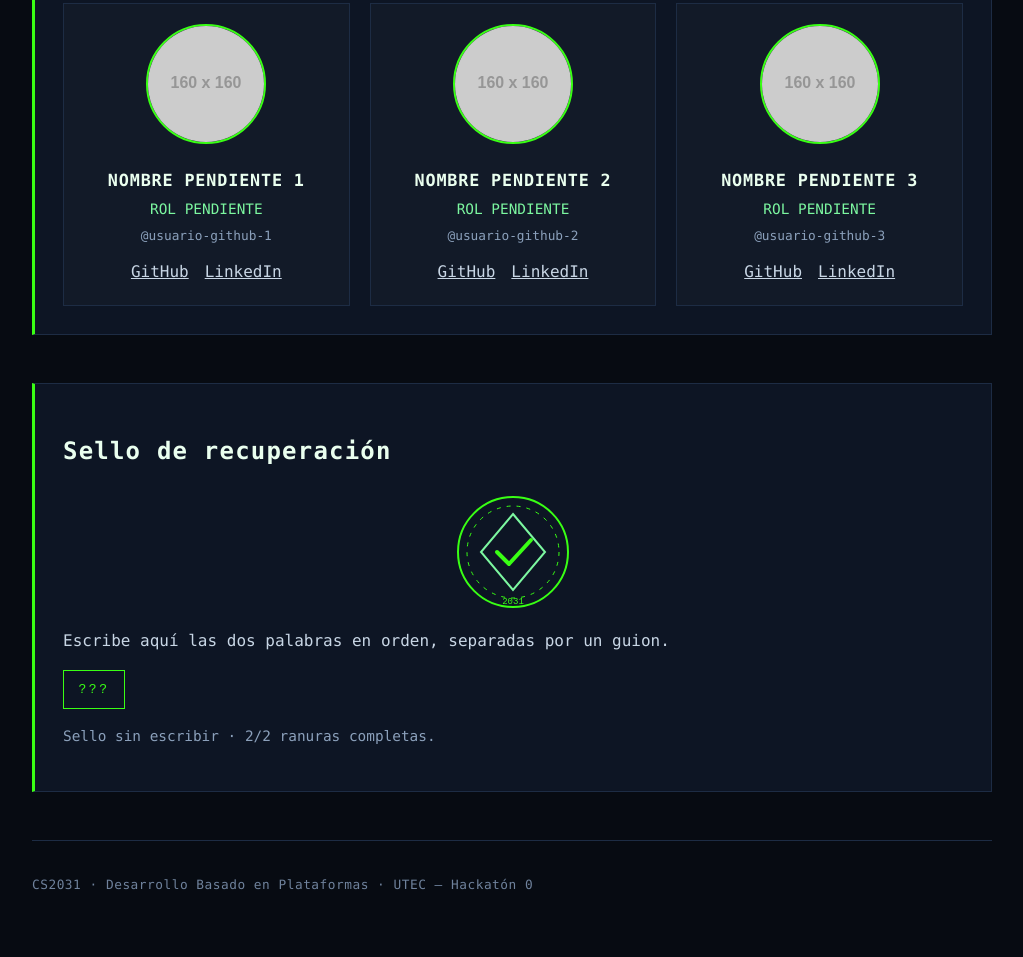
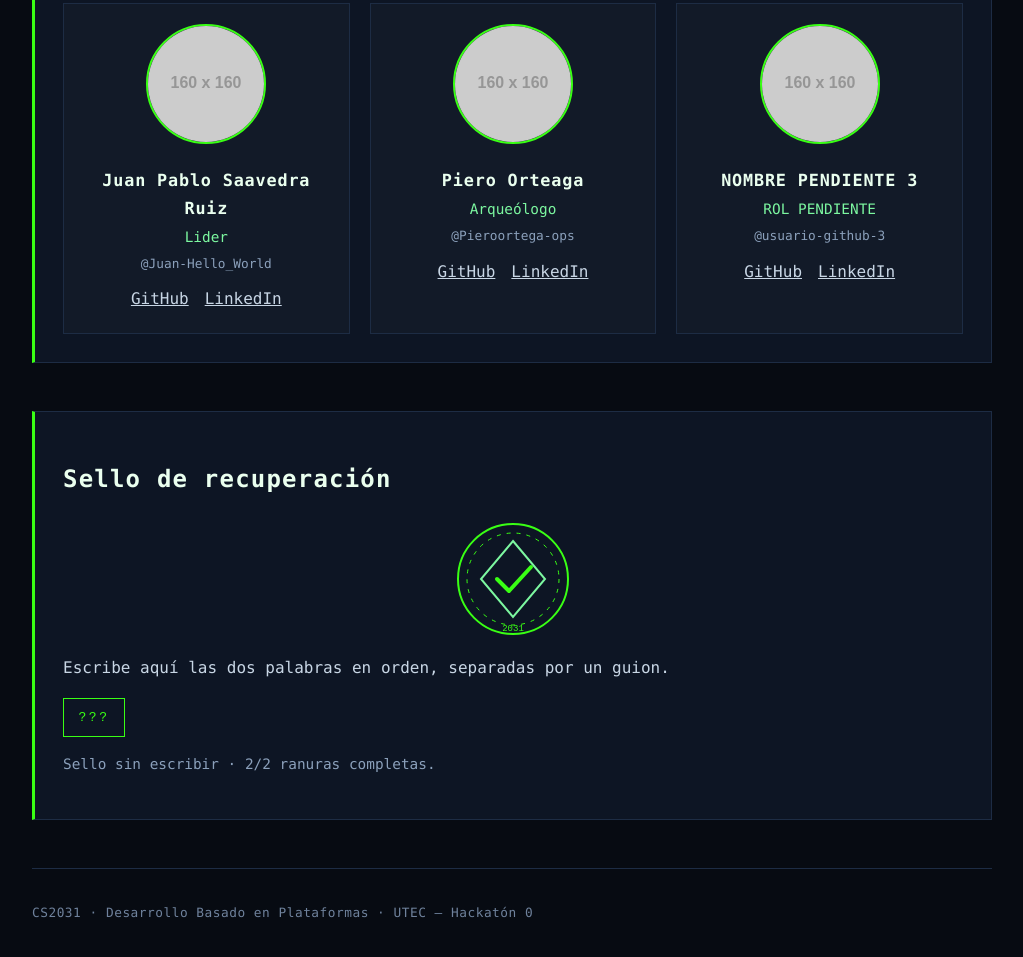
Before and after one commit to Juan-Hello-World/archivo-2031-villavicencio_lovers, a plain HTML site: page index.html in a window 1280 px wide. Shown: the part 1295-2252 px from the top of the page, without its empty margins (128-1151 px from the left). Drawn offline with Linux system fonts and the light colour scheme; placeholder pictures from the web are drawn by us.

Commit message:
Completar datos de Juan Pablo en la tarjeta y turno de guardia

```diff
--- a/index.html
+++ b/index.html
@@ -75,7 +75,7 @@
 
       <section class="equipo" id="equipo">
         <h2 class="equipo__titulo">Equipo de recuperación</h2>
-        <p class="equipo__lista">Turno de guardia: <span class="equipo__nombres">???</span></p>
+        <p class="equipo__lista">Turno de guardia: <span class="Villavicencio_lovers">???</span></p>
         <div class="equipo__grid">
           <article class="tarjeta">
             <img
@@ -83,9 +83,9 @@
               src="https://placehold.co/160x160/0b1020/39ff14?text=%3F"
               alt="Fotografía pendiente del integrante 1"
             />
-            <h3 class="tarjeta__nombre">NOMBRE PENDIENTE 1</h3>
-            <p class="tarjeta__rol">ROL PENDIENTE</p>
-            <p class="tarjeta__usuario">@usuario-github-1</p>
+            <h3 class="tarjeta__nombre">Juan Pablo Saavedra Ruiz</h3>
+            <p class="tarjeta__rol">Lider</p>
+            <p class="tarjeta__usuario">@Juan-Hello_World</p>
             <ul class="tarjeta__enlaces">
               <li><a class="tarjeta__enlace" href="https://github.com/">GitHub</a></li>
               <li><a class="tarjeta__enlace" href="https://www.linkedin.com/">LinkedIn</a></li>
@@ -97,9 +97,9 @@
               src="https://placehold.co/160x160/0b1020/39ff14?text=%3F"
               alt="Fotografía pendiente del integrante 2"
             />
-            <h3 class="tarjeta__nombre">NOMBRE PENDIENTE 2</h3>
-            <p class="tarjeta__rol">ROL PENDIENTE</p>
-            <p class="tarjeta__usuario">@usuario-github-2</p>
+            <h3 class="tarjeta__nombre">Piero Orteaga</h3>
+            <p class="tarjeta__rol">Arqueólogo</p>
+            <p class="tarjeta__usuario">@Pieroortega-ops</p>
             <ul class="tarjeta__enlaces">
               <li><a class="tarjeta__enlace" href="https://github.com/">GitHub</a></li>
               <li><a class="tarjeta__enlace" href="https://www.linkedin.com/">LinkedIn</a></li>
```
